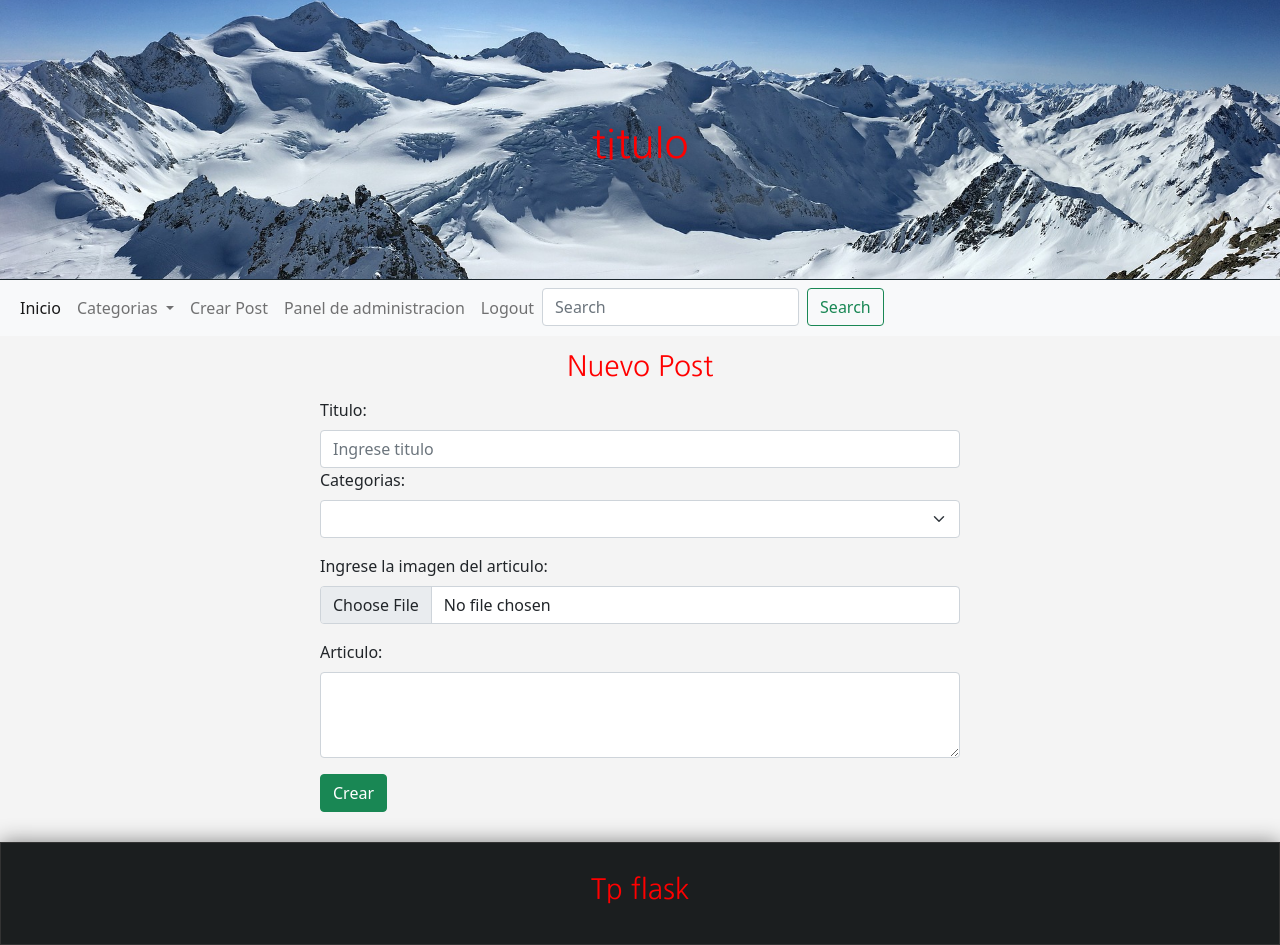
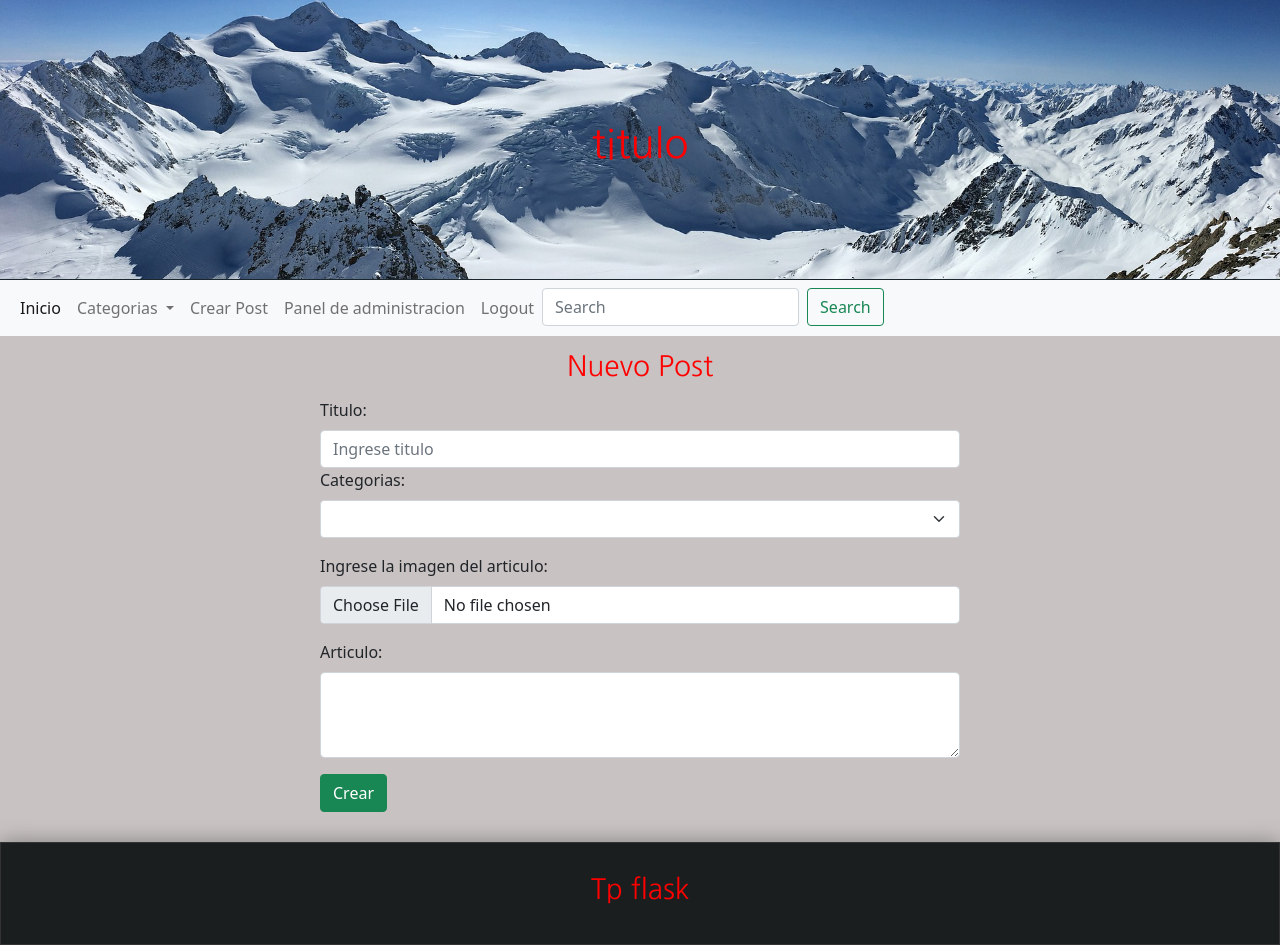
Before and after one commit to juanNH/TPCaC2124, a Flask app: page /registro in a window 1280 px wide. Run offline with Flask 2, Linux system fonts and the light colour scheme; the visitor is signed in with stand-in values (Sample User, id 1); data that the repository does not hold is empty; some libraries are stand-ins or nearby versions.

Commit message:
Clean code, editar css bug fixed

```diff
--- a/app.py
+++ b/app.py
@@ -112,6 +112,7 @@ def registro():
 # funcion crear publicacion
 
 @app.route('/crear', methods = ['POST'])
+@login_required
 def crear():
     _titulo = request.form['titulo']
     _contenido = request.form['contenido']
@@ -137,6 +138,7 @@ def crear():
     return redirect(url_for('index'))
 
 @app.route('/uploads/<nombreFoto>')
+@login_required
 def uploads(nombreFoto):
     return send_from_directory(app.config['CARPETA'], nombreFoto)
 # vistas de cada articulo de manera individual
@@ -177,6 +179,7 @@ def panel(id_autor):
                                     )
 # funcion de eliminar articulo
 @app.route('/eliminar/<id_articulo>/<id_autor>')
+@login_required
 def eliminar(id_articulo,id_autor):
 
     sql = "DELETE FROM `articulo` WHERE id_articulo = %s;"
@@ -192,6 +195,7 @@ def eliminar(id_articulo,id_autor):
                                 ))
 # vista/funcion de editar registro
 @app.route('/editar/<id_articulo>/<id_autor>')
+@login_required
 def editar(id_articulo, id_autor):
 
     sql = "SELECT ar.id_articulo, ar.titulo, ar.contenido, ar.id_categoria, ar.id_autor, CONCAT(au.nombre,' ',au.apellido), c.categoria FROM `articulo`ar INNER JOIN `autor` au ON(ar.id_autor = au.id_autor) INNER JOIN `categoria` c ON (ar.id_categoria = c.id_categoria) WHERE ar.id_articulo = %s;"
@@ -210,6 +214,7 @@ def editar(id_articulo, id_autor):
                                     )
 
 @app.route('/editar_articulo/<id_autor>', methods = ['POST'])
+@login_required
 def editar_articulo(id_autor):
     _id_articulo = request.form['id_articulo']
     _titulo = request.form['titulo']
--- a/static/css/styles.css
+++ b/static/css/styles.css
@@ -1,5 +1,5 @@
 body{
-    background: #f4f4f4;
+    background: #c9c2c2;
     background-attachment: fixed
 
 }
@@ -82,6 +82,7 @@ header{
     border-bottom: #1b262c;
     border-bottom-width: 1px;
     border-bottom-style: solid;
+    background-color: #c9c2c2;
 }
 .titulo-header{
     text-align: center;
--- a/templates/articulo.html
+++ b/templates/articulo.html
@@ -4,6 +4,7 @@
 {{articulo.1}}
 {{super()}}
 {% endblock %}
+
 {% block contenido %}
 <div>
 
--- a/templates/editar.html
+++ b/templates/editar.html
@@ -1,4 +1,5 @@
 {% extends 'layout.html' %}
+
 {% block title%}
 Editar
 {{super()}}
--- a/templates/index.html
+++ b/templates/index.html
@@ -6,6 +6,7 @@ Inicio
 {% endblock %}
 
 {% block contenido %}
+
     {{session.correo}}
     {{session.id_autor}}
     {{session.loggedin}}
@@ -26,7 +27,6 @@ Inicio
                             <div class="card-body ">
                                 <h5 class="card-title">{{catDict[articulo.3]}}</h5>
                                 <p class="card-text">{{articulo.1}}</p>
-                                <p>{{articulo.7}}</p>
                             </div>
                             <div class="card-footer text-muted">
                                 <p>Publicado el: {{articulo.5}}</p>
--- a/templates/layout.html
+++ b/templates/layout.html
@@ -6,7 +6,7 @@
     <meta name="viewport" content="width=device-width, initial-scale=1.0">
     <title>{% block title %}| Proyecto-Flask {% endblock %}</title>
     <link href="https://cdn.jsdelivr.net/npm/bootstrap@5.0.2/dist/css/bootstrap.min.css" rel="stylesheet" integrity="sha384-EVSTQN3/azprG1Anm3QDgpJLIm9Nao0Yz1ztcQTwFspd3yD65VohhpuuCOmLASjC" crossorigin="anonymous">    <script src="https://code.jquery.com/jquery-3.5.1.slim.min.js" integrity="sha384-DfXdz2htPH0lsSSs5nCTpuj/zy4C+OGpamoFVy38MVBnE+IbbVYUew+OrCXaRkfj" crossorigin="anonymous"></script>
-    <link rel="stylesheet" href="../static/css/styles.css">
+    <link rel="stylesheet" href="../../static/css/styles.css">
     <link rel="preconnect" href="https://fonts.googleapis.com">
     <link rel="preconnect" href="https://fonts.gstatic.com" crossorigin>
     <link href="https://fonts.googleapis.com/css2?family=Nanum+Gothic&family=Roboto&display=swap" rel="stylesheet">
--- a/templates/registro.html
+++ b/templates/registro.html
@@ -1,10 +1,12 @@
 {% extends 'layout.html' %}
+
 {% block title%}
 Registro
 {{super()}}
 {% endblock %}
 
 {% block contenido %}
+
 <h3 class=titulopag>Nuevo Post</h3>
 <div class=registro>
     <form action="/crear" method="POST" enctype="multipart/form-data">
```
